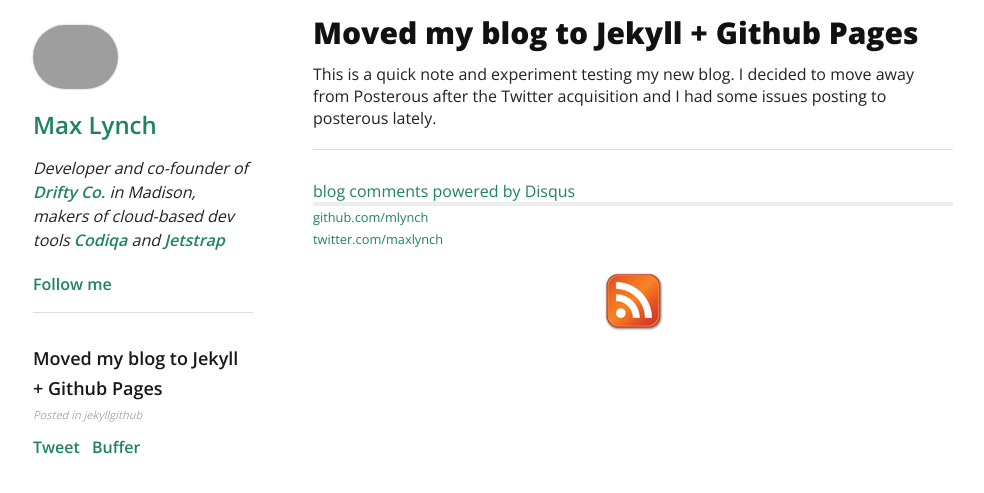
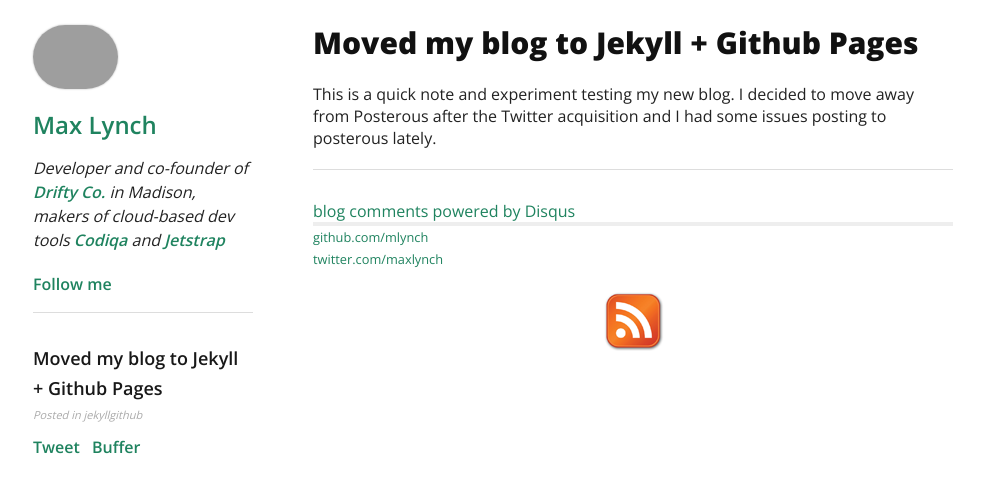
Before and after one commit to mlynch/mlynch.github.com, a Jekyll site: the page built from _posts/2012-05-21-moved-to-jekyll-github-pages.markdown, in a window 1280 px wide. Shown: the top 493 px of the page, without its empty margins (137-1121 px from the left). Built offline with Jekyll 4.4.1, drawn with Linux system fonts in a browser that asks for light colours; nearby versions of some CDN libraries; Markdown is read by kramdown in place of the engine named in the settings; comment, search, counter and statistics services are not loaded; grey boxes are pictures that could not be loaded.

Commit message:
Some twaks

```diff
--- a/css/screen2.css
+++ b/css/screen2.css
@@ -586,17 +586,16 @@
 		padding: 9px 20px 11px; }
 }
 
+@media only screen and (min-width: 959px) {
+  .sidebar .meta {
+    width: 220px;
+  }
+}
+
 /* Tablet Portrait size to standard 960 (devices and browsers) */
 @media only screen and (min-width: 768px) and (max-width: 959px) {
 	nav {
 		width: 160px; }
-	.sidebar h2 {
-		font-size: 18px;
-	}
-
-	.sidebar ul {
-		font-size: 14px;
-	}
 }
 
 /* All Mobile Sizes (devices and browser) */
@@ -687,8 +686,8 @@ h1, h2, h3, h4, h5, h6 {
   font-family: "open sans", sans-serif;
   font-size: 30px;
   color: #111;
-  margin-top: 10px;
-  margin-bottom: 10px;
+  margin-top: 20px;
+  margin-bottom: 20px;
 }
 #post h1.title.offset {
   /*
@@ -882,6 +881,20 @@ ul.posts span {
 }
 .sidebar .meta .social-buttons > *:last-child {
 }
+@media only screen and (min-width: 768px) and (max-width: 959px) {
+	.sidebar h2 {
+		font-size: 18px;
+	}
+	.sidebar ul {
+		font-size: 14px;
+	}
+  .sidebar .meta {
+    width: 172px;
+  }
+  .sidebar .meta .social-buttons > * {
+    margin-right: 1px !important;
+  }
+}
 #face {
   text-align: left;
 }
```
